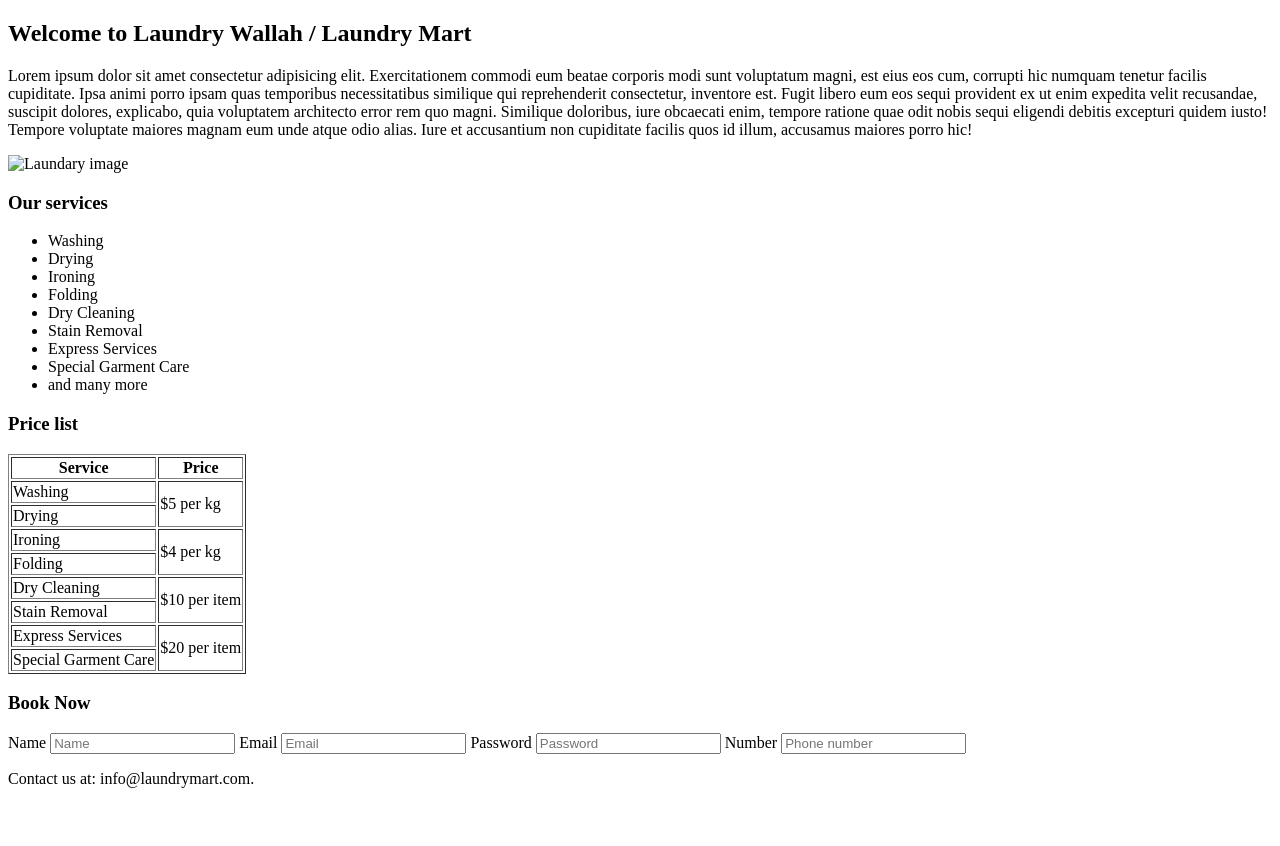
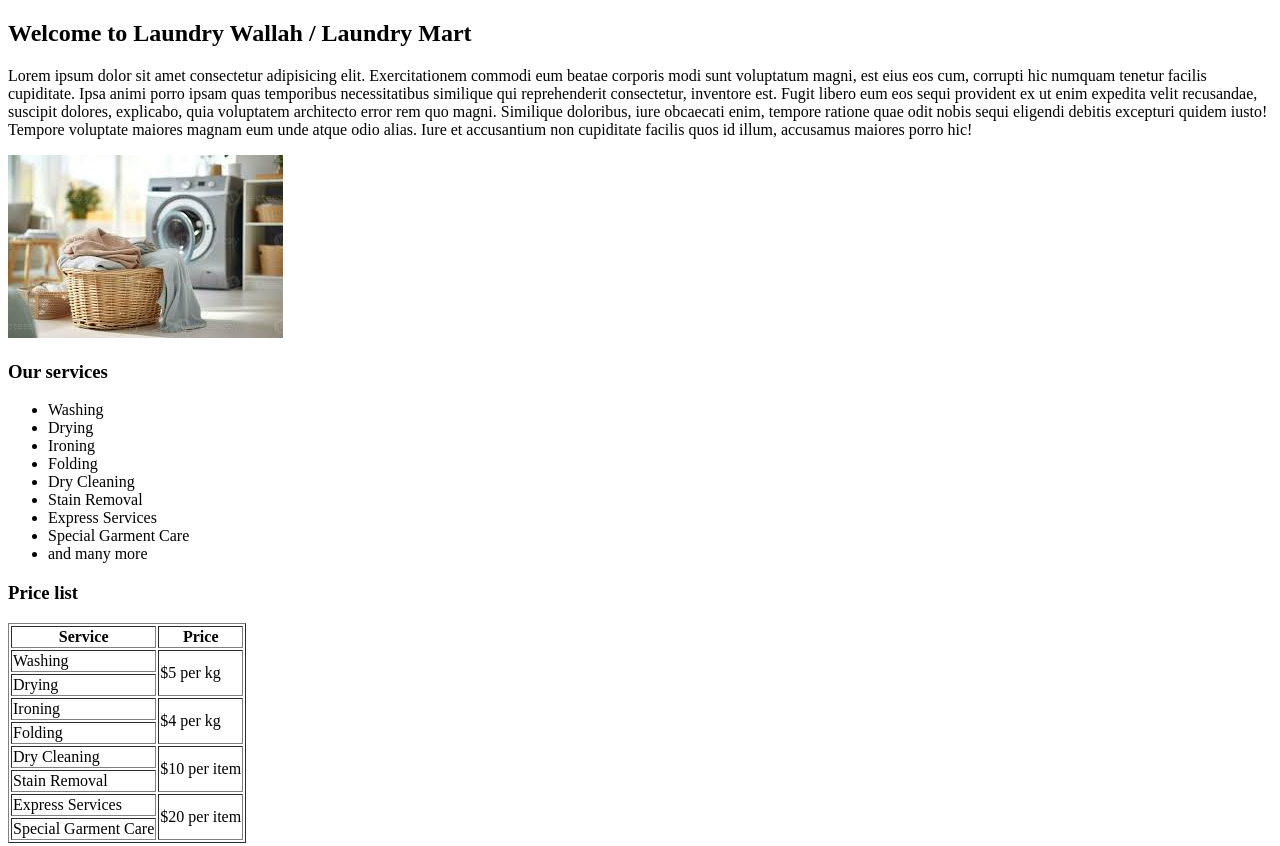
Before and after one commit to Manjosh-Lilhare/Assignment-1, a plain HTML site: page index.html in a window 1280 px wide. Shown: the top 846 px of the page. Before the commit the page ends 804 px from the top, so only its background shows below. Drawn offline with Linux system fonts and the light colour scheme.

Commit message:
image path changed

```diff
--- a/index.html
+++ b/index.html
@@ -26,7 +26,7 @@
     </section>
     <section>
       <img
-        src="/Assignment 1/Assets/Images/laundary image.jpeg"
+        src="/Assets/Images/laundary image.jpeg"
         alt="Laundary image"
       />
     </section>
```
